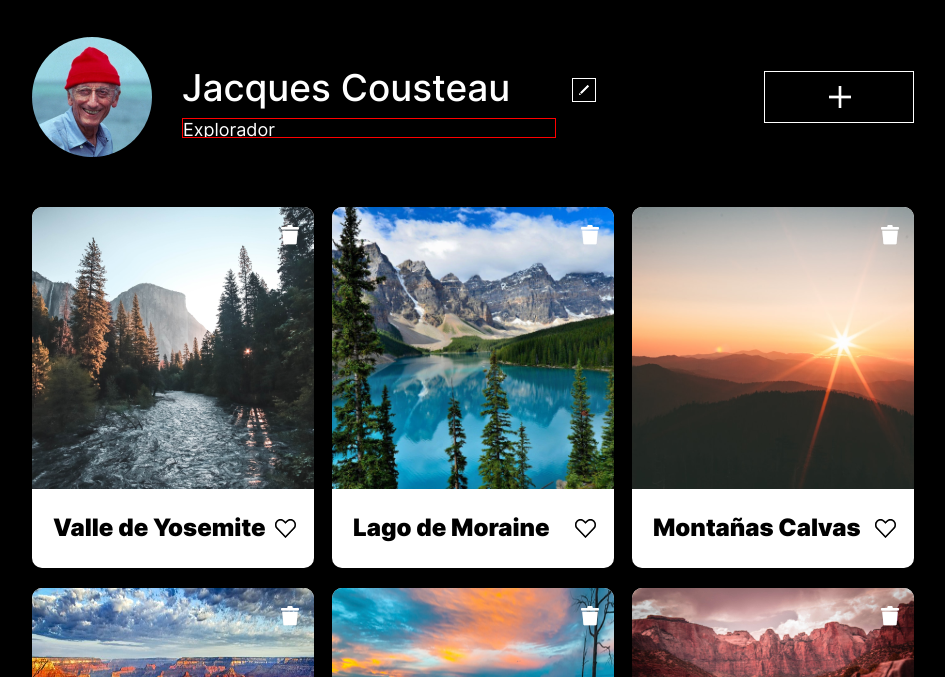
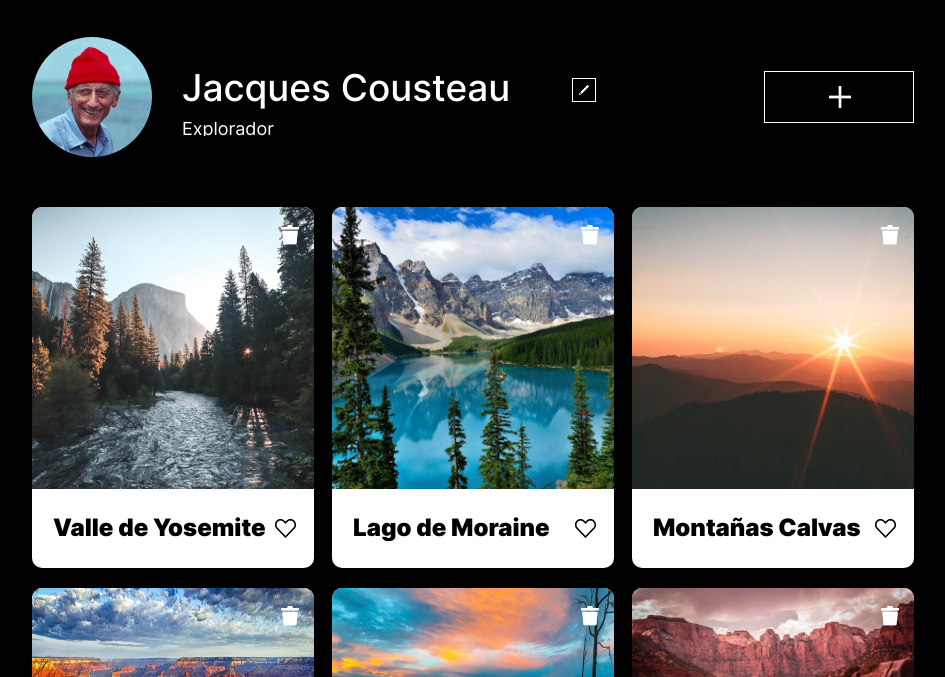
Before and after one commit to D4N-MC/web_project_around, a plain HTML site: page index.html in a window 1280 px wide. Shown: the part 123-800 px from the top of the page, without its empty margins (167-1112 px from the left). Drawn offline with Linux system fonts and the light colour scheme.

Commit message:
border error eliminated

```diff
--- a/blocks/info.css
+++ b/blocks/info.css
@@ -75,7 +75,6 @@
   font-size: 18px;
   font-weight: 400;
   line-height: 21.78px;
-  border: red solid 0.3px;
   text-overflow: ellipsis;
   white-space: nowrap;
   overflow: hidden;
```
